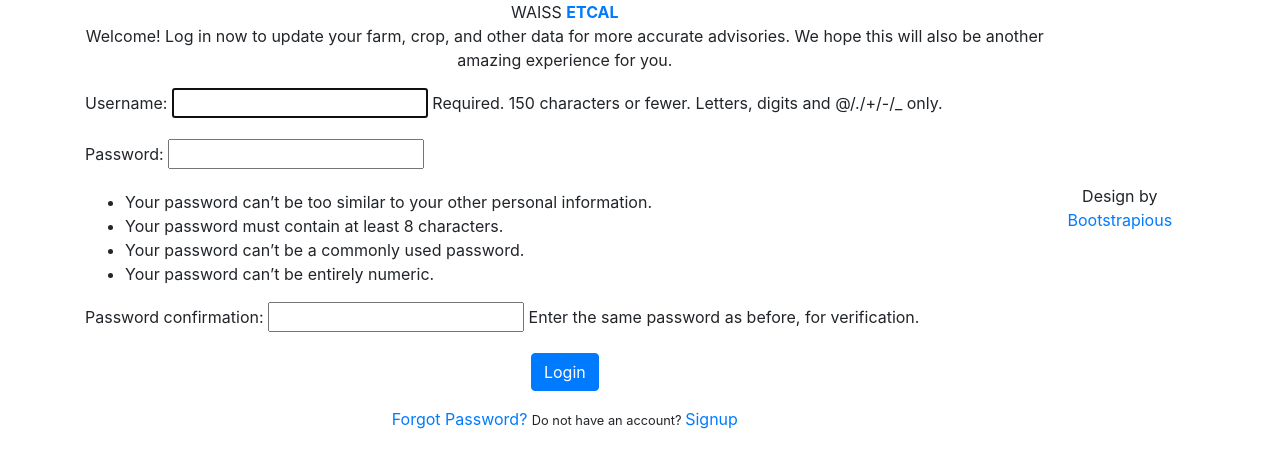
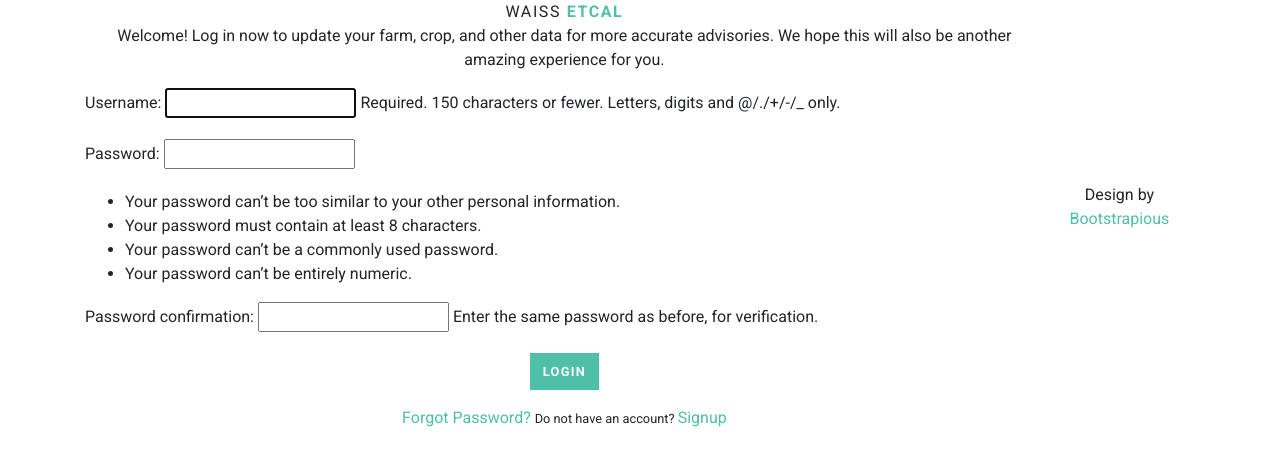
Before and after one commit to GMBrazil/waiss_etcal, a Django app: page /etcal/signup/ in a window 1280 px wide. Shown: the top 468 px of the page. Run offline with Django 3.2, Linux system fonts and the light colour scheme; some libraries are stand-ins or nearby versions.

Commit message:
uncomment default css

```diff
--- a/waiss_etcal/etcal/templates/registration/sign_up.html
+++ b/waiss_etcal/etcal/templates/registration/sign_up.html
@@ -11,7 +11,7 @@
 <!-- Custom Scrollbar-->
 <link rel="stylesheet" href="vendor/malihu-custom-scrollbar-plugin/jquery.mCustomScrollbar.css">
 <!-- theme stylesheet-->
-<!--<link rel="stylesheet" href="css/style.default.css" id="theme-stylesheet">-->
+<link rel="stylesheet" href="css/style.default.css" id="theme-stylesheet">
 <!-- Custom stylesheet - for your changes-->
 <link rel="stylesheet" href="css/custom.css">
 <!-- Favicon-->
```
